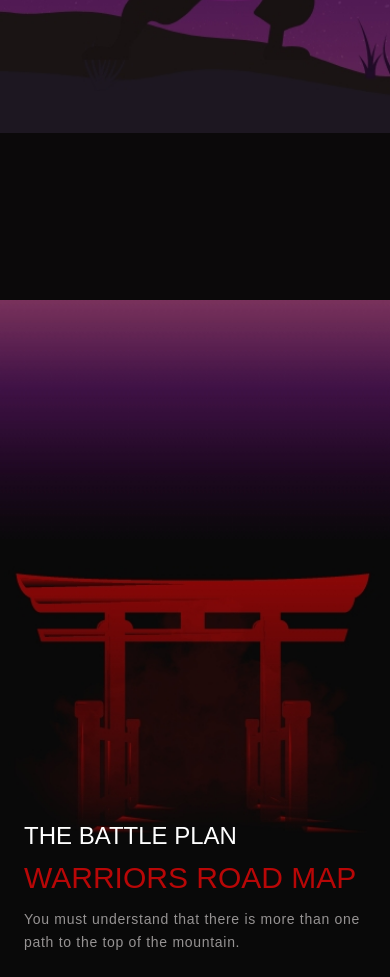
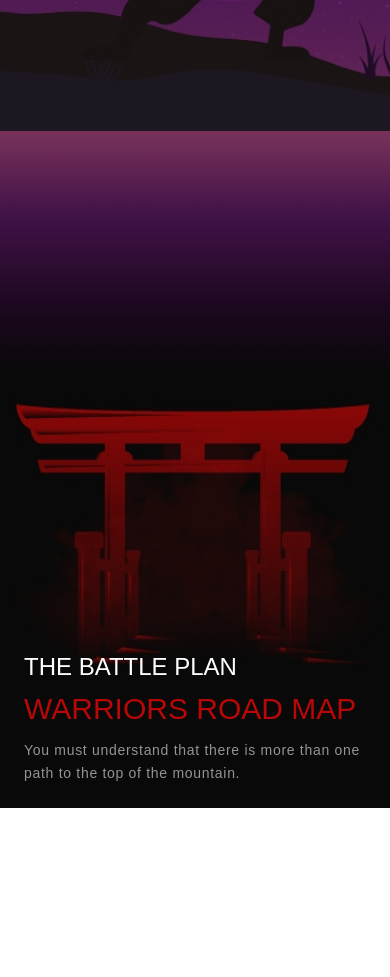
Before and after one commit to pathakankit99/dvass, a Next.js app: page / in a window 390 px wide. Shown: the part 4560-5537 px from the top of the page. After the commit the page ends 5368 px from the top, so only its background shows below. Built offline with nearby package versions, Linux system fonts and the light colour scheme.

Commit message:
style fix

```diff
--- a/styles/globals.css
+++ b/styles/globals.css
@@ -211,7 +211,9 @@ p{
 }
 
 @media only screen and (max-width: 521px) {
-
+ #roadmap{
+   min-height: 80vh !important;
+}
 }
 
 #roadmap-content * {
```
